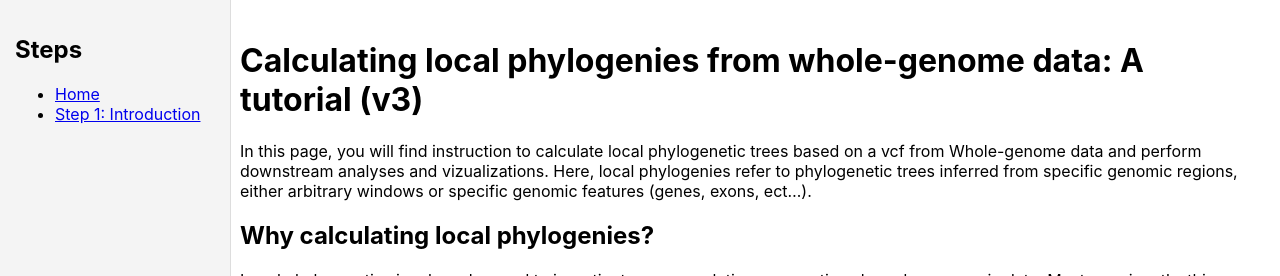
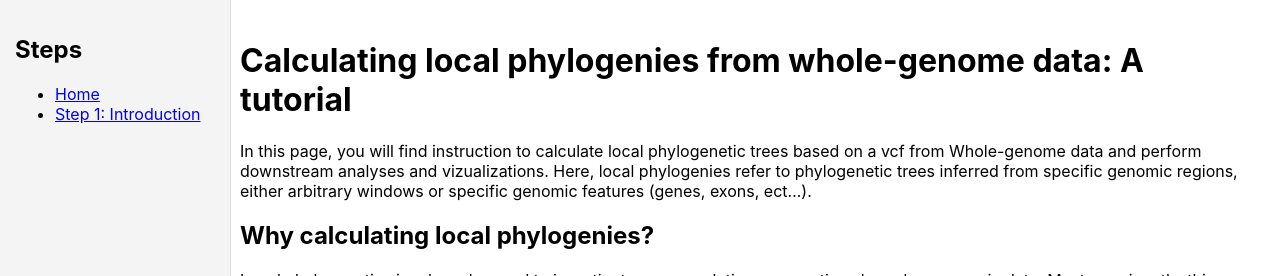
Before and after one commit to rancilhac/Genome-Wide-Phylogenies.github.io, a Jekyll site: the page built from index.md, in a window 1280 px wide. Shown: the top 276 px of the page. Built offline with Jekyll 4.4.1, drawn with Linux system fonts in a browser that asks for light colours; our own code applies the rules of GitHub Pages for plain Markdown files.

```diff
--- a/index.md
+++ b/index.md
@@ -1,4 +1,4 @@
-# Calculating local phylogenies from whole-genome data: A tutorial (v3)
+# Calculating local phylogenies from whole-genome data: A tutorial
 
 In this page, you will find instruction to calculate local phylogenetic trees based on a vcf from Whole-genome data and perform downstream analyses and vizualizations. Here, local phylogenies refer to phylogenetic trees inferred from specific genomic regions, either arbitrary windows or specific genomic features (genes, exons, ect...).
 
```
